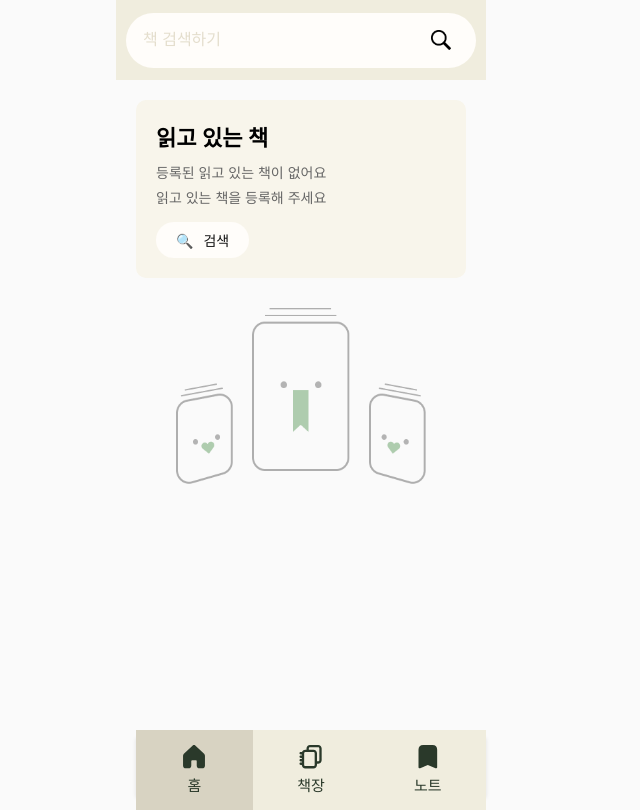
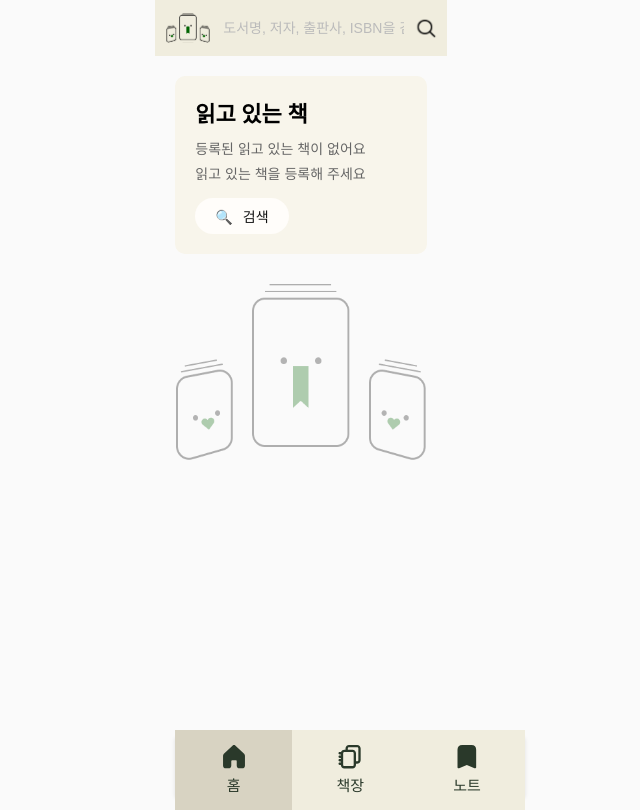
Before and after one commit to KMU-WINK/bbb-frontend, a React (Create React App) app: page /main in a window 1280 px wide. Shown: the whole page, without its empty margins (339-979 px from the left). Built offline with nearby package versions, Linux system fonts and the light colour scheme; a web font is replaced by a local one.

Commit message:
refactor: 서치바 수정

```diff
--- a/src/Pages/MainPage.js
+++ b/src/Pages/MainPage.js
@@ -1,8 +1,13 @@
-import React from 'react';
-import Header from '../components/Header'; // Header 컴포넌트 import
+import React, { useState } from 'react';
 import './MainPage.css';
 import { useNavigate, useLocation } from 'react-router-dom';
 import NavBar from '../components/NavBar';
+import {
+  SearchBar,
+  Logo,
+  SearchIcon,
+  SearchInput,
+} from './BookShelfStyled';
 
 const MainPage = () => {
   const navigate = useNavigate();
@@ -11,9 +16,42 @@ const MainPage = () => {
 
   const readingBooksExist = Boolean(bookId);
 
+  // 상태 변수 추가
+  const [searchTerm, setSearchTerm] = useState('');
+
+  // 검색 처리 함수 추가
+  const handleSearch = () => {
+    if (searchTerm.trim()) {
+      navigate(`/searchresults?query=${searchTerm}`);
+    }
+  };
+
+  const handleKeyDown = (event) => {
+    console.log(event.key);
+    if (event.key === 'Enter' && searchTerm.trim()) {
+      navigate(`/searchresults?query=${searchTerm}`); // 백틱으로 수정
+    }
+  };
+
+
   return (
     <div>
-      <Header /> {/* Header 컴포넌트를 추가 */}
+      <SearchBar>
+        <Logo src="/images/Logo.svg" alt="로고" />
+          <SearchInput
+            type="text"
+            placeholder="도서명, 저자, 출판사, ISBN을 검색해 보세요"
+            value={searchTerm}
+            onChange={(e) => setSearchTerm(e.target.value)}
+            onKeyDown={handleKeyDown}
+          />
+          <SearchIcon
+            src="/images/SearchIcon.svg"
+            alt="검색"
+            onClick={handleSearch}
+          />
+      </SearchBar>
+
       <div className="main-container">
         <section className="reading-books">
           <h2>읽고 있는 책</h2>
@@ -37,7 +75,15 @@ const MainPage = () => {
             </div>
           )}
         </section>
-        <div style={{ display: 'flex', justifyContent: 'center', alignItems: 'center', marginTop: '0px' }}>
+
+        <div
+          style={{
+            display: 'flex',
+            justifyContent: 'center',
+            alignItems: 'center',
+            marginTop: '0px',
+          }}
+        >
           <img
             src="/logo.png"
             alt="App Logo"
@@ -45,6 +91,7 @@ const MainPage = () => {
             className="logo"
           />
         </div>
+
         <NavBar />
       </div>
     </div>
```
